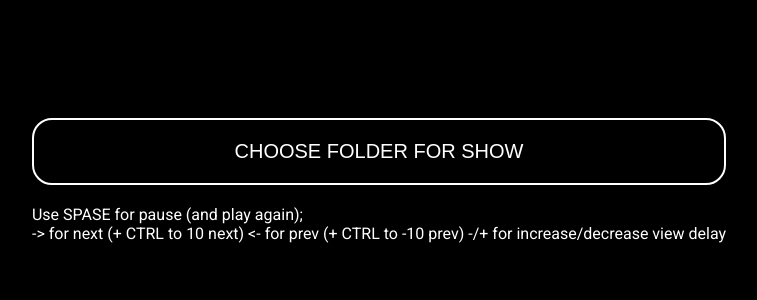
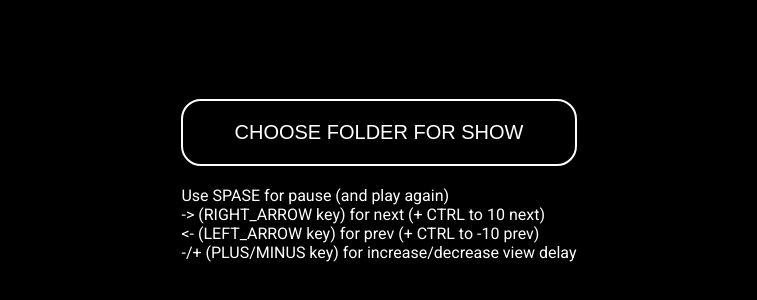
Before and after one commit to GoodDayForSurf/SlideShow, a plain HTML site: page index.html in a window 1280 px wide. Shown: the part 220-520 px from the top of the page, without its empty margins (261-1018 px from the left). Drawn offline with Linux system fonts and the light colour scheme.

Commit message:
update description

```diff
--- a/index.html
+++ b/index.html
@@ -10,10 +10,10 @@
     <button onclick="document.querySelector('#choose-files-input').click()"  id="choose-files-button">CHOOSE FOLDER FOR SHOW</button>
     <input type="file" id="choose-files-input" webkitdirectory directory multiple />
     <div style="color: white">
-        Use SPASE for pause (and play again);<br>
-        -> for next (+ CTRL to 10 next)
-        <- for prev (+ CTRL to -10 prev)
-        -/+ for increase/decrease view delay
+        Use SPASE for pause (and play again)<br>
+        ->  (RIGHT_ARROW key) for next (+ CTRL to 10 next)<br>
+        <-  (LEFT_ARROW key) for prev (+ CTRL to -10 prev)<br>
+        -/+ (PLUS/MINUS key) for increase/decrease view delay<br>
     </div>
 </div>
 
```
